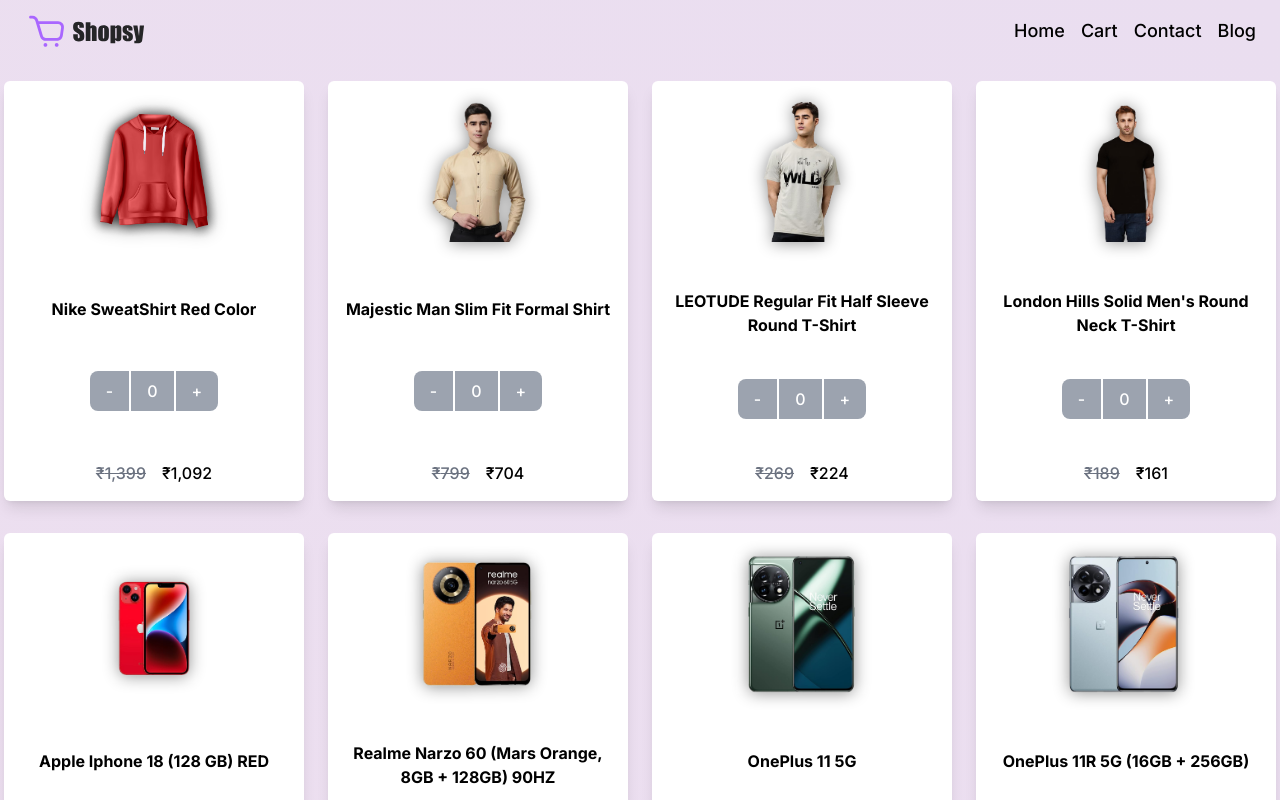
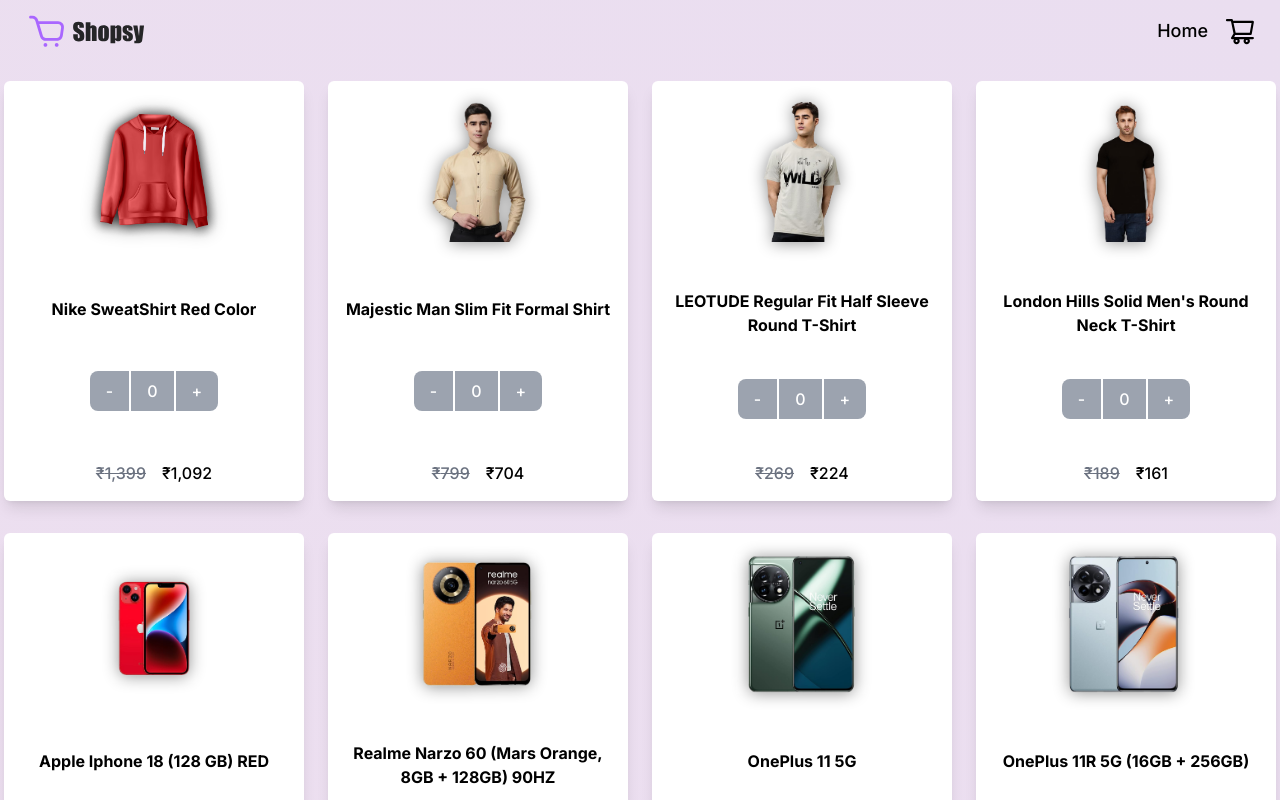
Before and after one commit to dazzlerabhi30800/ecommerce-store-in-ts-next.js, a Next.js app: page / in a window 1280 px wide. Shown: the top 800 px of the page. Built offline with nearby package versions, Linux system fonts and the light colour scheme.

Commit message:
added new cart icon

```diff
--- a/app/globals.css
+++ b/app/globals.css
@@ -15,3 +15,32 @@
   filter: drop-shadow(0 1px 8px #00000071) !important;
   object-fit: cover;
 }
+
+
+.cart--btn {
+  position: relative;
+  font-size: 2rem;
+}
+
+
+.cart--btn::after {
+  position: absolute;
+  content: attr(data-cart);
+  font-size: 0.75rem;
+  display: flex;
+  justify-content: center;
+  align-items: center;
+  top: -3px;
+  right: -5px;
+  width: 20px;
+  height: 20px;
+  border-radius: 50%;
+  color: #2c2b2b;
+  background: #f883f6;
+  opacity: 0;
+  transition: 0.3s linear;
+}
+
+.cart--btn.showCart::after {
+  opacity: 1;
+}
--- a/components/Navbar.tsx
+++ b/components/Navbar.tsx
@@ -1,12 +1,16 @@
+"use client";
+import { useProductStore } from '@/store/ProductStore';
+import { AiOutlineShoppingCart } from 'react-icons/ai';
 export default function Navbar() {
+    let [cart] = useProductStore((state) => [state.cart]);
     return (
         <nav className="py-2 px-2 md:px-6 flex justify-between items-center">
             <img src="./logo.svg" alt="shopsy" className="w-auto h-[45px] " />
             <div className="links--container text-sm md:text-lg flex gap-4 items-center">
                 <a className="font-medium hover:underline hover:text-gray-600" href="#">Home</a>
-                <a className="font-medium hover:underline hover:text-gray-600" href="#">Cart</a>
-                <a className="font-medium hover:underline hover:text-gray-600" href="#">Contact</a>
-                <a className="font-medium hover:underline hover:text-gray-600" href="#">Blog</a>
+                <a data-cart={cart.length} className={`font-medium cart--btn ${cart.length > 0 && "showCart"} hover:underline hover:text-gray-600`} href="#">
+                    <AiOutlineShoppingCart />
+                </a>
             </div>
         </nav>
     )
--- a/package.json
+++ b/package.json
@@ -12,6 +12,7 @@
     "next": "latest",
     "react": "latest",
     "react-dom": "latest",
+    "react-icons": "^4.11.0",
     "zustand": "^4.4.1"
   },
   "devDependencies": {
```
Also changed, not shown: components/Product.tsx (+7 -7 lines), 1 other file (tests, documents, lock files or other folders).
